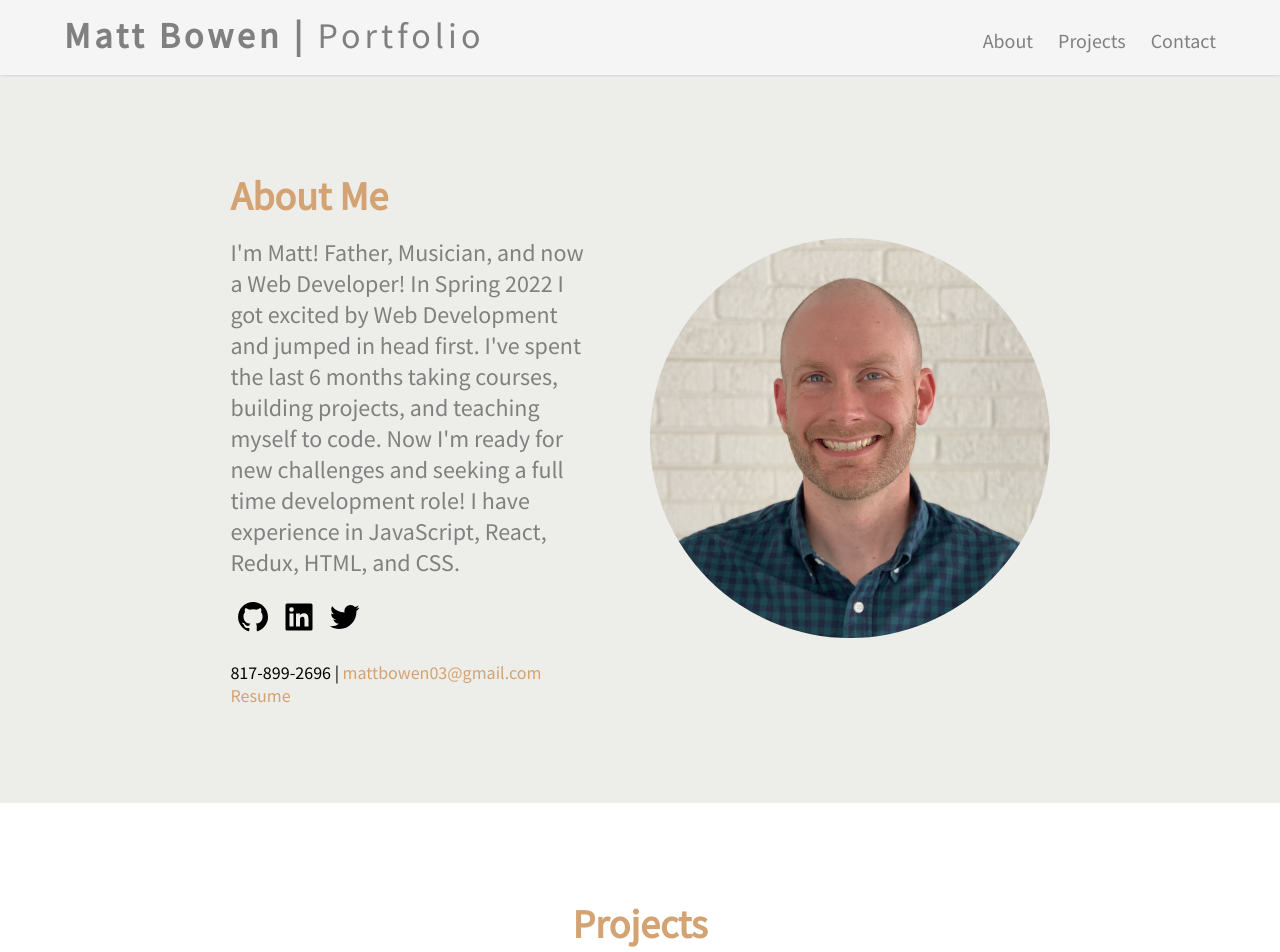
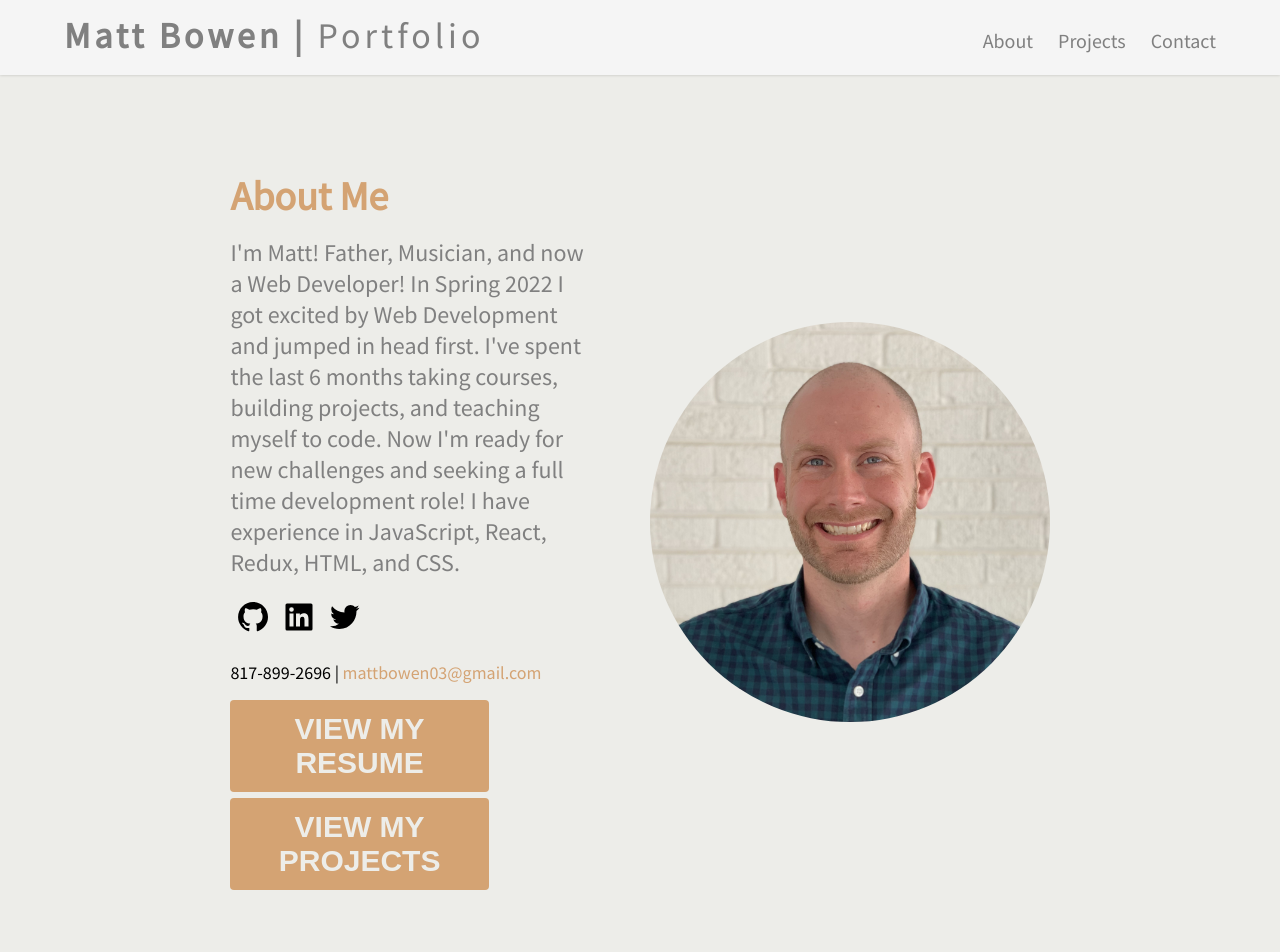
Before and after one commit to mattbowen03/portfolio-react, a React (Create React App) app: page / in a window 1280 px wide. Shown: the top 952 px of the page. Built offline with nearby package versions, Linux system fonts and the light colour scheme.

Commit message:
update CTA

```diff
--- a/src/App.css
+++ b/src/App.css
@@ -158,6 +158,33 @@ nav li a:hover {
 
 .heroLeft p a {
   color: #d4a373;
+}
+
+
+
+.resume {
+  font-size: 30px;
+  font-weight: bold;
+  padding: 12px;
+  color: #EDEDE9;
+  border-radius: 4px;
+  border: none;
+  background-color: #d4a373;
+  cursor: pointer;
+  display: block;
+  width: 70%;
+  margin-top: 6px;
+}
+
+.resume:hover {
+  scale: 1.01;
+  background-color: #354347;
+}
+
+.view-projects {
+  font-size: 30px;
+  font-weight: bold;
+  color: #EDEDE9;
 }
 
 .heroLeft p a:hover {
@@ -338,6 +365,11 @@ footer {
     margin: 0;
   }
 
+  .resume {
+  margin: 6px auto;
+
+  }
+
   .hamburger {
     display: inline-block;
     position: fixed;
--- a/src/components/hero/Hero.js
+++ b/src/components/hero/Hero.js
@@ -39,14 +39,21 @@ export default function Hero() {
           <p>
             817-899-2696 |{" "}
             <a href='mailto:mattbowen03@gmail.com'>mattbowen03@gmail.com</a>
-            <br />
-            <a
-              href='https://docs.google.com/document/d/1ZJc8TW2dQdNmhPa_u29QMrYx_g0ovroty1eUvdT5AUQ/edit?usp=sharing'
-              target='_blank'
-              rel='noreferrer'>
-              Resume
+          </p>
+          <button
+            className='resume'
+            onClick={() =>
+              window.open(
+                "https://docs.google.com/document/d/1ZJc8TW2dQdNmhPa_u29QMrYx_g0ovroty1eUvdT5AUQ/edit?usp=sharing"
+              )
+            }>
+            VIEW MY RESUME
+          </button>
+          <button className='resume'>
+            <a className='view-projects' href='#projects'>
+              VIEW MY PROJECTS
             </a>
-          </p>
+          </button>
         </div>
         <div className='heroRight'>
           <img
```
